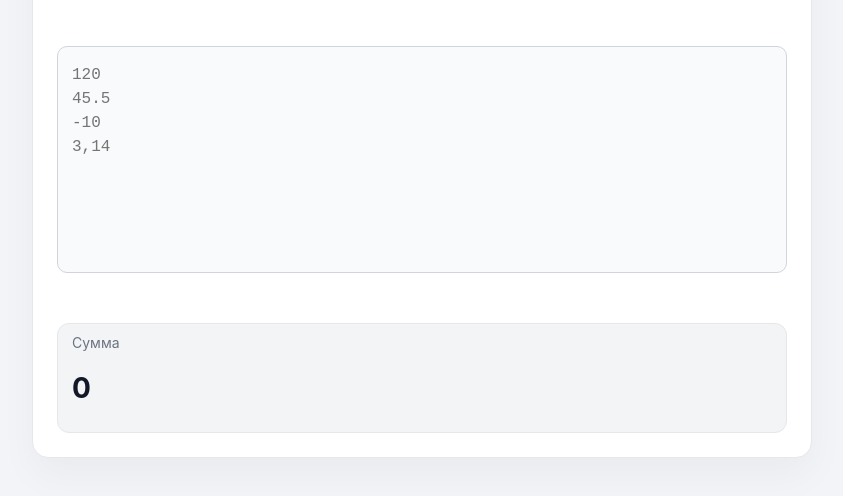
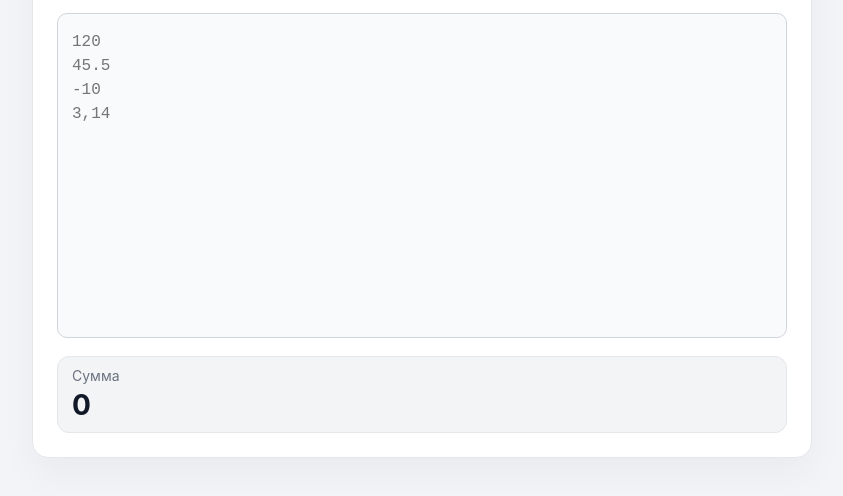
Before and after one commit to michaelbel/total, a plain HTML site: page index.html in a window 1280 px wide. Shown: the part 94-590 px from the top of the page, without its empty margins (218-1061 px from the left). Drawn offline with Linux system fonts and the light colour scheme.

Commit message:
Expand textarea to fill card height

```diff
--- a/index.html
+++ b/index.html
@@ -36,6 +36,7 @@
       box-shadow: 0 18px 38px rgba(0, 0, 0, 0.04);
       display: grid;
       gap: 16px;
+      grid-template-rows: auto 1fr auto;
     }
 
     h1 {
@@ -50,6 +51,7 @@
       color: #4b5563;
       display: grid;
       gap: 4px;
+      min-height: 0;
     }
 
     input[type="text"],
@@ -65,7 +67,8 @@
       outline: none;
       transition: border-color 0.2s ease, box-shadow 0.2s ease;
       resize: none;
-      min-height: 180px;
+      min-height: 0;
+      height: 100%;
     }
 
     input[type="text"]:focus,
@@ -127,6 +130,9 @@
 
   <script>
     const input = document.querySelector('.numbers-field');
+    const panel = document.querySelector('.panel');
+    const header = document.querySelector('h1');
+    const stat = document.querySelector('.stat');
     const sumEl = document.getElementById('sum');
 
     function extractNumbers(value) {
@@ -150,9 +156,28 @@
 
     const MIN_TEXTAREA_HEIGHT = 192;
 
+    function getBaseTextareaHeight() {
+      const panelStyles = getComputedStyle(panel);
+      const paddingTop = parseFloat(panelStyles.paddingTop);
+      const paddingBottom = parseFloat(panelStyles.paddingBottom);
+      const gap = parseFloat(panelStyles.rowGap || panelStyles.gap || 0);
+
+      const availableHeight =
+        panel.clientHeight -
+        paddingTop -
+        paddingBottom -
+        header.offsetHeight -
+        stat.offsetHeight -
+        gap * 2 -
+        32; // 16px отступ сверху и снизу
+
+      return Math.max(MIN_TEXTAREA_HEIGHT, availableHeight);
+    }
+
     function autoResize() {
       input.style.height = 'auto';
-      const nextHeight = Math.max(input.scrollHeight, MIN_TEXTAREA_HEIGHT);
+      const baseHeight = getBaseTextareaHeight();
+      const nextHeight = Math.max(input.scrollHeight, baseHeight);
       input.style.height = `${nextHeight}px`;
     }
 
```
